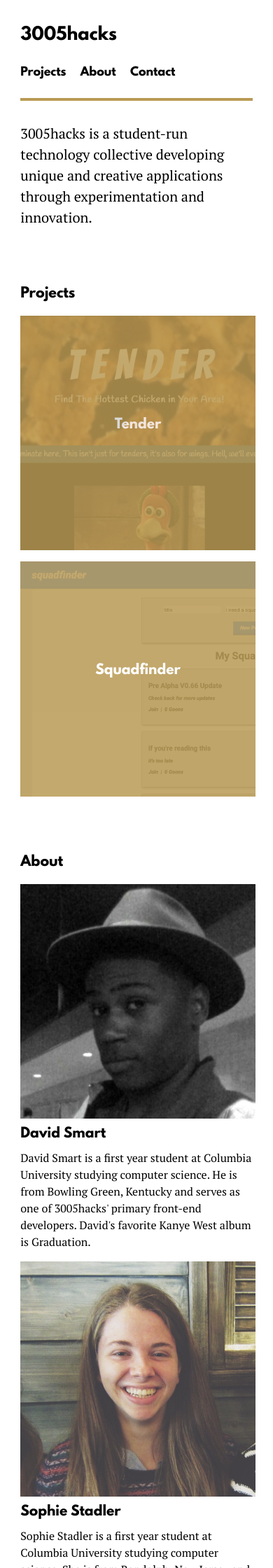
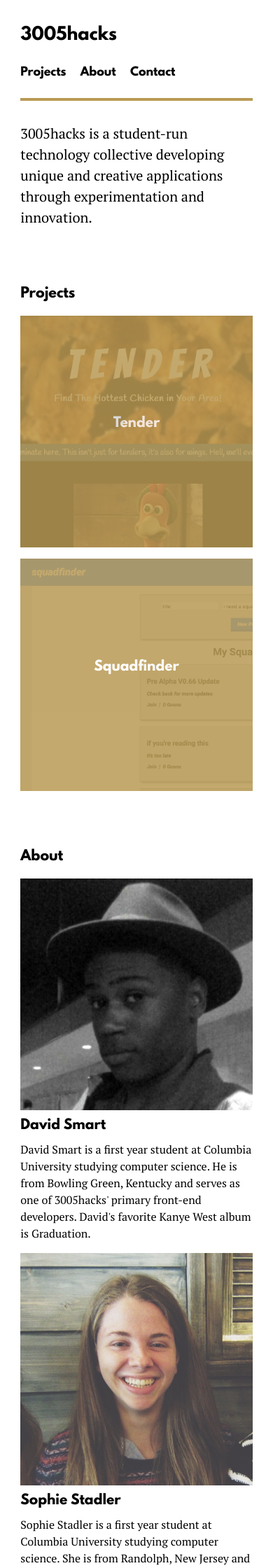
Before and after one commit to 3005hacks/3005hacks, a Jekyll site: the page built from index.html, in a window 390 px wide. Shown: the top 2240 px of the page at 70% size. Built offline with Jekyll 4.4.1, drawn with Linux system fonts in a browser that asks for light colours; nearby versions of some CDN libraries.

Commit message:
fix mobile widths

```diff
--- a/static/css/toast.css
+++ b/static/css/toast.css
@@ -55,7 +55,7 @@
   padding-bottom: 1rem;
   /* Clearfix */
   overflow: hidden;
-  *overflow: visible;
+
 }
 
   .unit.demo {
@@ -86,13 +86,13 @@
 @media screen and (max-width: 650px) {
   .grid {
     margin-left: 0;
-    max-width: none;
+    max-width: 100%;
   }
   html {
     font-size: 100%;
   }
   .unit {
-    width: auto;
+    width: 100%;
     margin-left: 0;
     display: block;
   }
```
Also changed, not shown: 1 other file.
